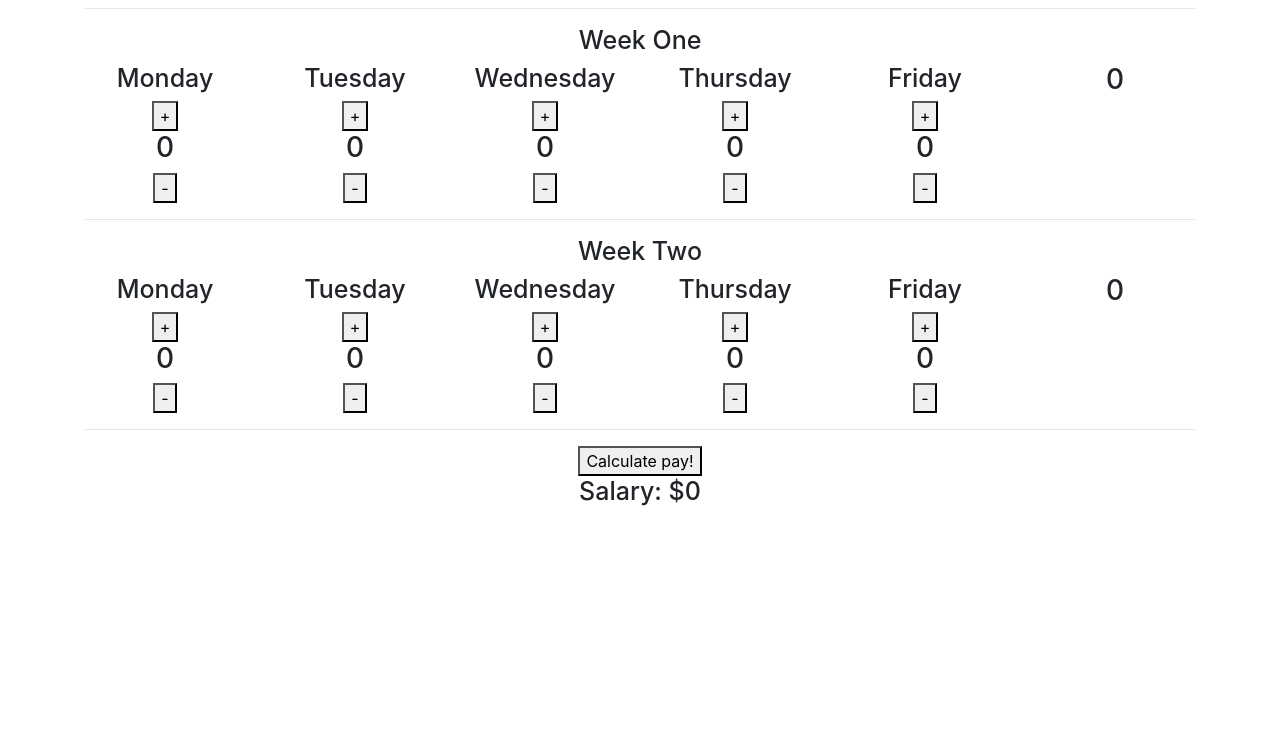
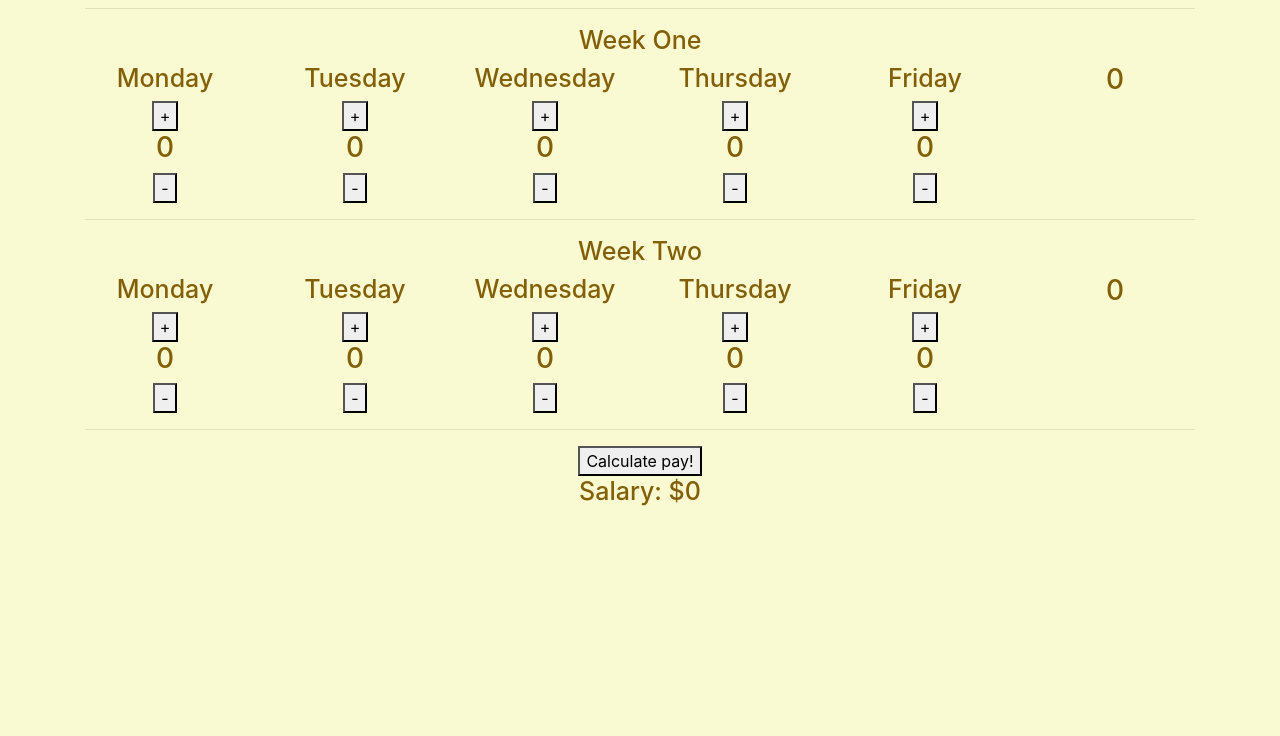
Before and after one commit to rrt2335/timecard, a plain HTML site: page index.html in a window 1280 px wide. Shown: the part 64-800 px from the top of the page. Drawn offline with nearby package versions, Linux system fonts and the light colour scheme.

Commit message:
Add color

```diff
--- a/style.css
+++ b/style.css
@@ -5,3 +5,8 @@ div {
 h2 {
     font-size: 25px;
 }
+
+body {
+    background-color: lightgoldenrodyellow;
+    color: rgb(131, 96, 8);
+}
```
